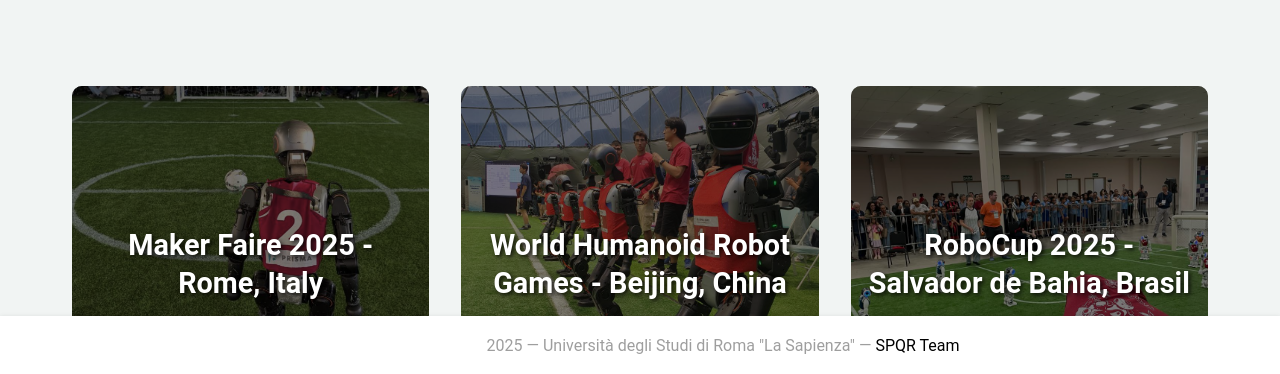
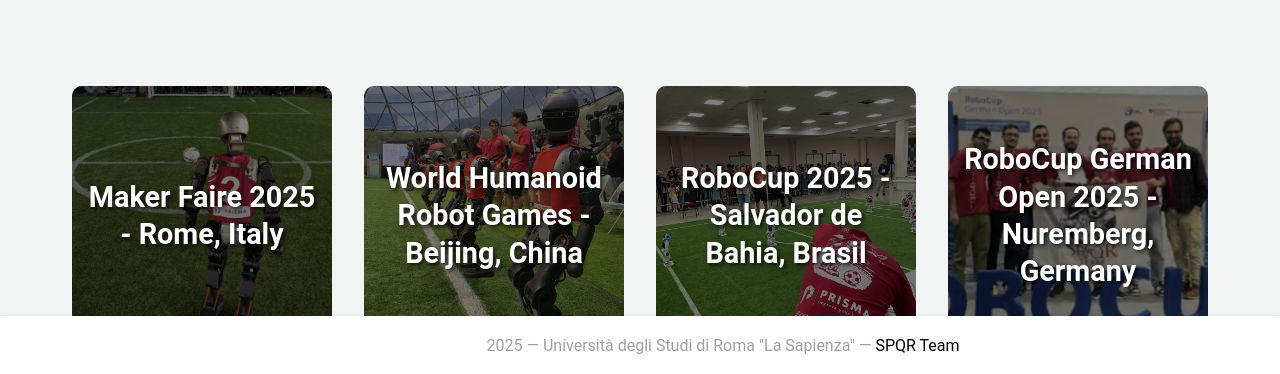
Before and after one commit to SPQRTeam/spqr-team-website, a Vue app: page /events in a window 1280 px wide. Shown: the part 424-798 px from the top of the page. Built offline with nearby package versions, Linux system fonts and the light colour scheme; a small style sheet from the web is missing.

Commit message:
minor fix

```diff
--- a/src/pages/events.vue
+++ b/src/pages/events.vue
@@ -19,6 +19,7 @@
                 cols="12"
                 sm="6"
                 md="4"
+                lg="3"
                 v-for="event in events"
                 :key="event.name"
                 class="event-col"
```
